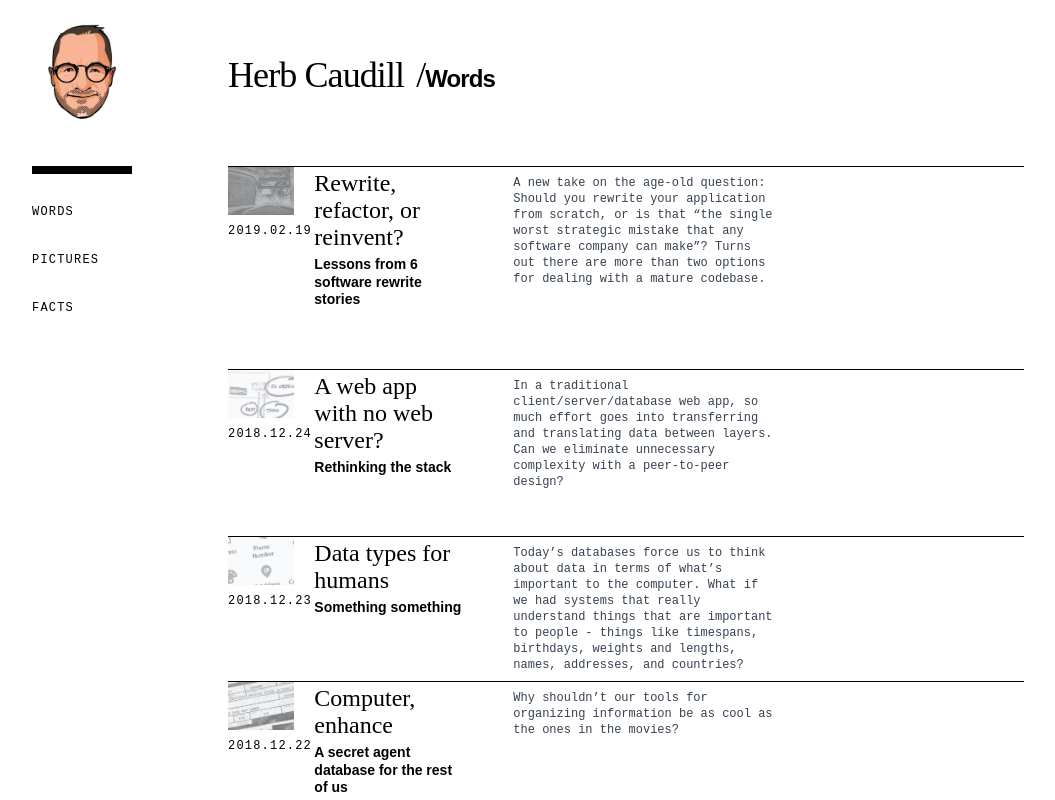
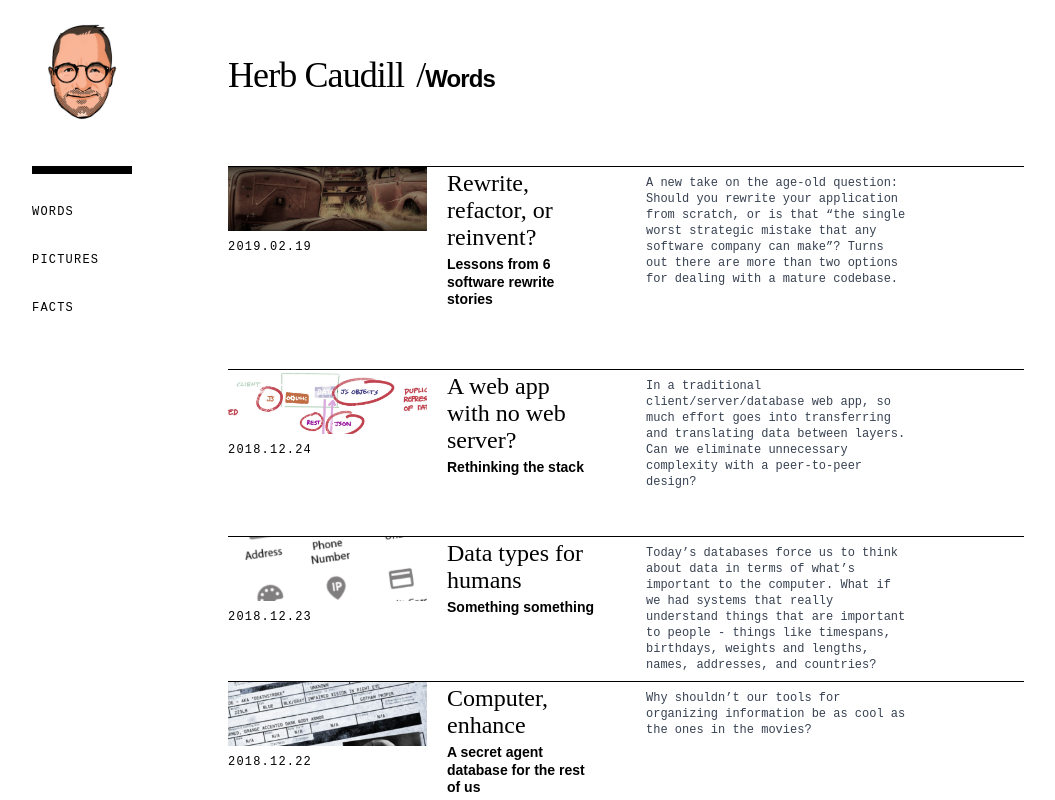
Before and after one commit to HerbCaudill/herbcaudill.com, a Next.js app: page / in a window 1280 px wide. Shown: the top 800 px of the page, without its empty margins (112-1167 px from the left). Built offline with nearby package versions, Linux system fonts and the light colour scheme; what @savvywombat/tailwindcss-grid-areas would draw is missing.

Commit message:
components/Posts.tsx:

```diff
--- a/components/Posts.tsx
+++ b/components/Posts.tsx
@@ -15,12 +15,9 @@ export const Posts: React.FC<{ posts: PostData[] }> = ({ posts }) => {
               cursor-pointer`}
           >
             {/* Image, date */}
-            <div className="w-1/12 flex-shrink-0 -mt-2 text-xs tracking-widest font-mono uppercase mr-5">
-              <div className="w-full h-12 mb-2 bg-gray-100 ">
-                <img
-                  className="object-cover w-full h-12 luminosity opacity-50"
-                  src={image}
-                />
+            <div className="w-3/12 flex-shrink-0 -mt-2 text-xs tracking-widest font-mono uppercase mr-5">
+              <div className="w-full h-16 mb-2 bg-gray-100 ">
+                <img className="w-full h-16 object-cover" src={image} />
               </div>
               <Date dateString={date} />
             </div>
```
